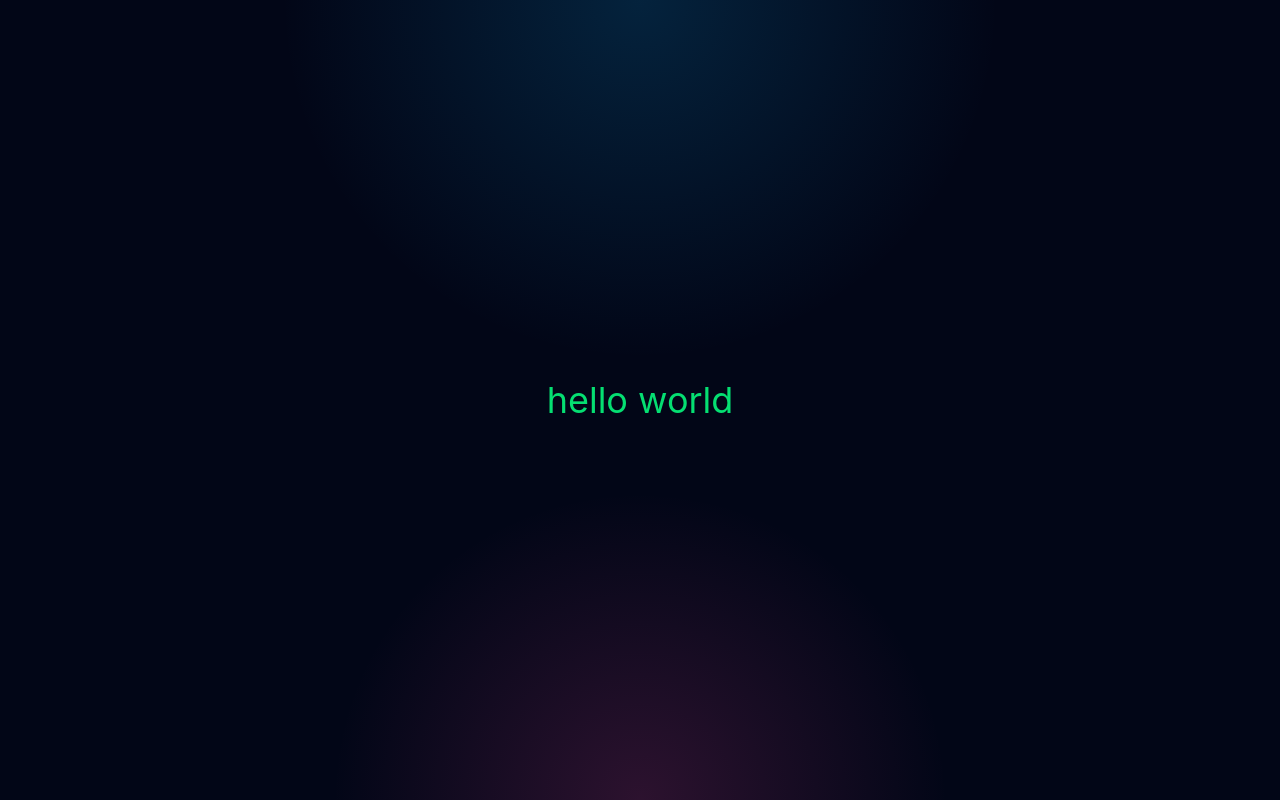
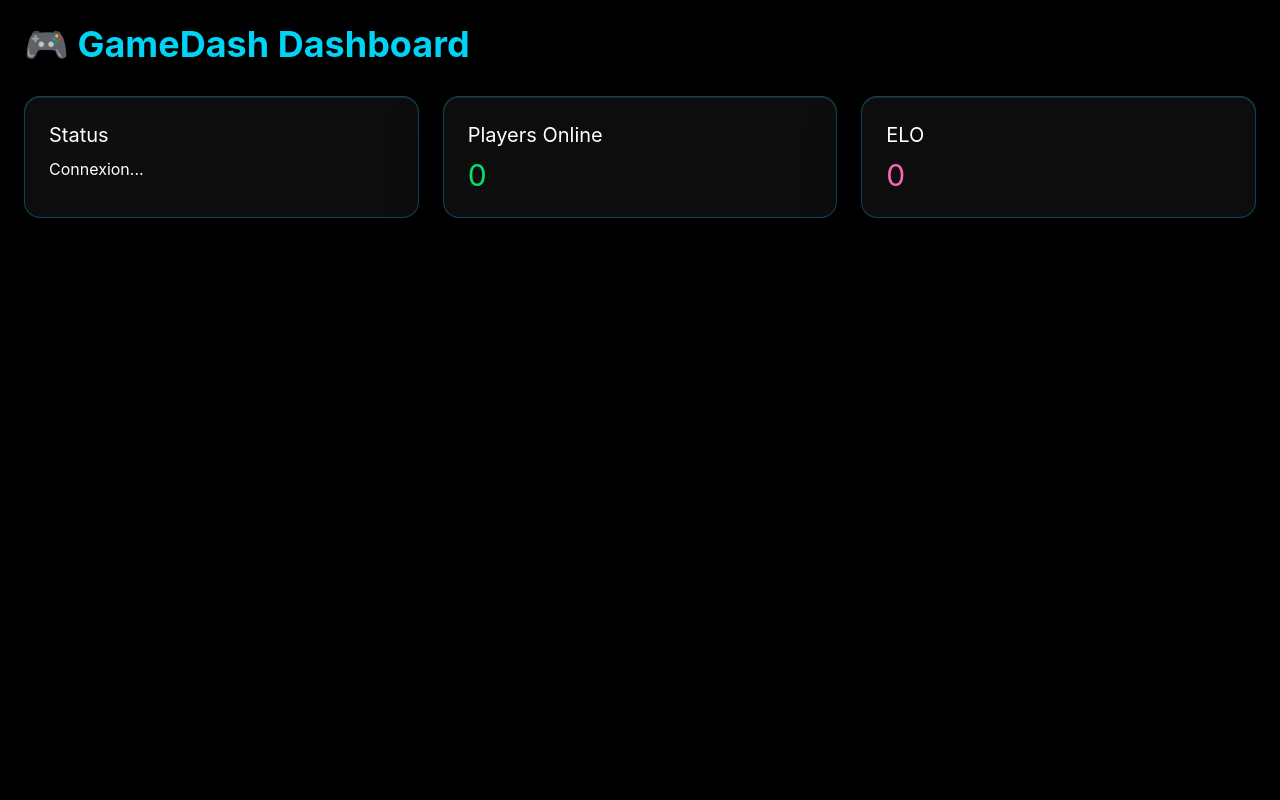
Before and after one commit to loziamina/gamedash-project, a React (Vite) app in the folder frontend/: page /dashboard in a window 1280 px wide. Built offline with nearby package versions, Linux system fonts and the light colour scheme; no server answers.

Commit message:
feat : ui dashboard temps réel

```diff
--- a/frontend/src/index.css
+++ b/frontend/src/index.css
@@ -149,3 +149,9 @@ body {
 .animate-glow {
   animation: glow 3s infinite;
 }
+
+.dashboard-card {
+  backdrop-filter: blur(20px);
+  background: rgba(255, 255, 255, 0.05);
+  border: 1px solid rgba(0, 212, 255, 0.3);
+}
--- a/frontend/src/main.jsx
+++ b/frontend/src/main.jsx
@@ -1,14 +1,14 @@
 import ReactDOM from "react-dom/client";
 import { BrowserRouter, Routes, Route } from "react-router-dom";
 import Login from "./pages/Login";
-import App from "./App";
 import "./index.css";
+import Dashboard from "./pages/Dashboard";
 
 ReactDOM.createRoot(document.getElementById("root")).render(
   <BrowserRouter>
     <Routes>
       <Route path="/" element={<Login />} />
-      <Route path="/dashboard" element={<App />} />
+      <Route path="/dashboard" element={<Dashboard />} />
     </Routes>
   </BrowserRouter>
 );
--- /dev/null
+++ b/frontend/src/pages/Dashboard.jsx
@@ -0,0 +1,65 @@
+import { useEffect, useState } from "react";
+
+export default function Dashboard() {
+  const [status, setStatus] = useState("Connexion...");
+  const [players, setPlayers] = useState(0);
+  const [elo, setElo] = useState(0);
+
+  useEffect(() => {
+    const token = localStorage.getItem("token");
+
+    const ws = new WebSocket(
+      `ws://127.0.0.1:8000/ws/matchmaking?token=${token}`
+    );
+
+    ws.onopen = () => {
+      setStatus("🟢 Connecté au serveur");
+    };
+
+    ws.onmessage = (event) => {
+      const data = JSON.parse(event.data);
+
+      if (data.type === "stats") {
+        setPlayers(data.players);
+      }
+
+      if (data.type === "elo") {
+        setElo(data.elo);
+      }
+    };
+
+    ws.onclose = () => {
+      setStatus("🔴 Déconnecté");
+    };
+
+    return () => ws.close();
+  }, []);
+
+  return (
+    <div className="min-h-screen bg-black text-white p-6">
+
+      <h1 className="text-4xl font-bold mb-8 text-cyan-400">
+        🎮 GameDash Dashboard
+      </h1>
+
+      <div className="grid grid-cols-1 md:grid-cols-3 gap-6">
+
+        <div className="glass-card p-6 rounded-2xl">
+          <h2 className="text-xl mb-2">Status</h2>
+          <p>{status}</p>
+        </div>
+
+        <div className="glass-card p-6 rounded-2xl">
+          <h2 className="text-xl mb-2">Players Online</h2>
+          <p className="text-3xl text-green-400">{players}</p>
+        </div>
+
+        <div className="glass-card p-6 rounded-2xl">
+          <h2 className="text-xl mb-2">ELO</h2>
+          <p className="text-3xl text-pink-400">{elo}</p>
+        </div>
+
+      </div>
+    </div>
+  );
+}
--- a/frontend/src/pages/Login.jsx
+++ b/frontend/src/pages/Login.jsx
@@ -35,14 +35,28 @@ export default function Login() {
 
   try {
     const data = await login(email, password);
+
+    // sauvegarde token (important pour WS + API)
+    if (data?.access_token) {
       localStorage.setItem("token", data.access_token);
+    } else {
+      throw new Error("Token non reçu");
+    }
+
+    // redirection propre
     window.location.href = "/dashboard";
+
   } catch (err) {
-      alert("Erreur login: " + (err.response?.data?.message || "Vérifiez vos identifiants"));
+    console.error(err);
+
+    alert(
+      "Erreur login: " +
+      (err.response?.data?.detail || "Vérifiez vos identifiants")
+    );
+
     setIsLoading(false);
   }
 };
-
   return (
     <>
       {/* GRID BG ANIMÉ */}
```
Also changed, not shown: 2 other files (tests, documents, lock files or other folders). Lines whose indentation alone changed are shown as unchanged.
